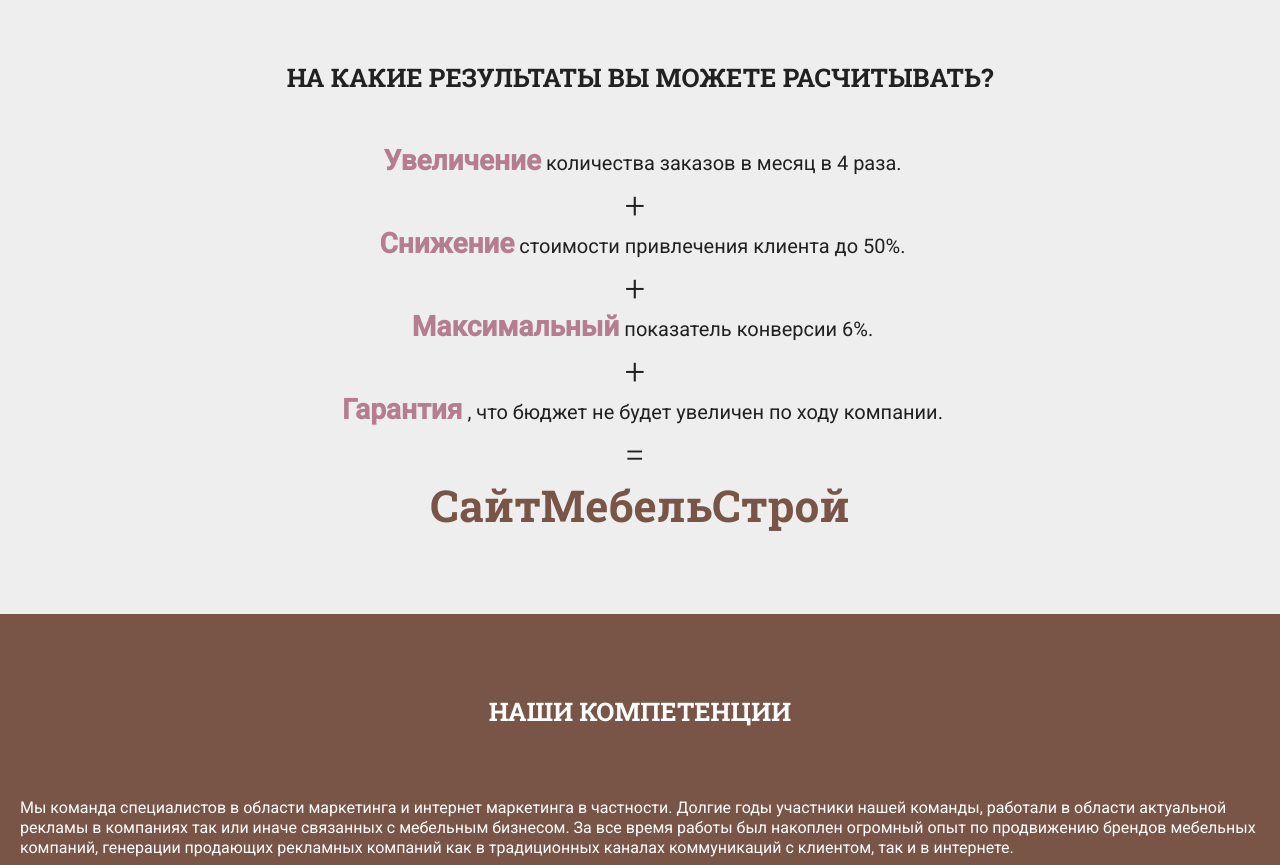
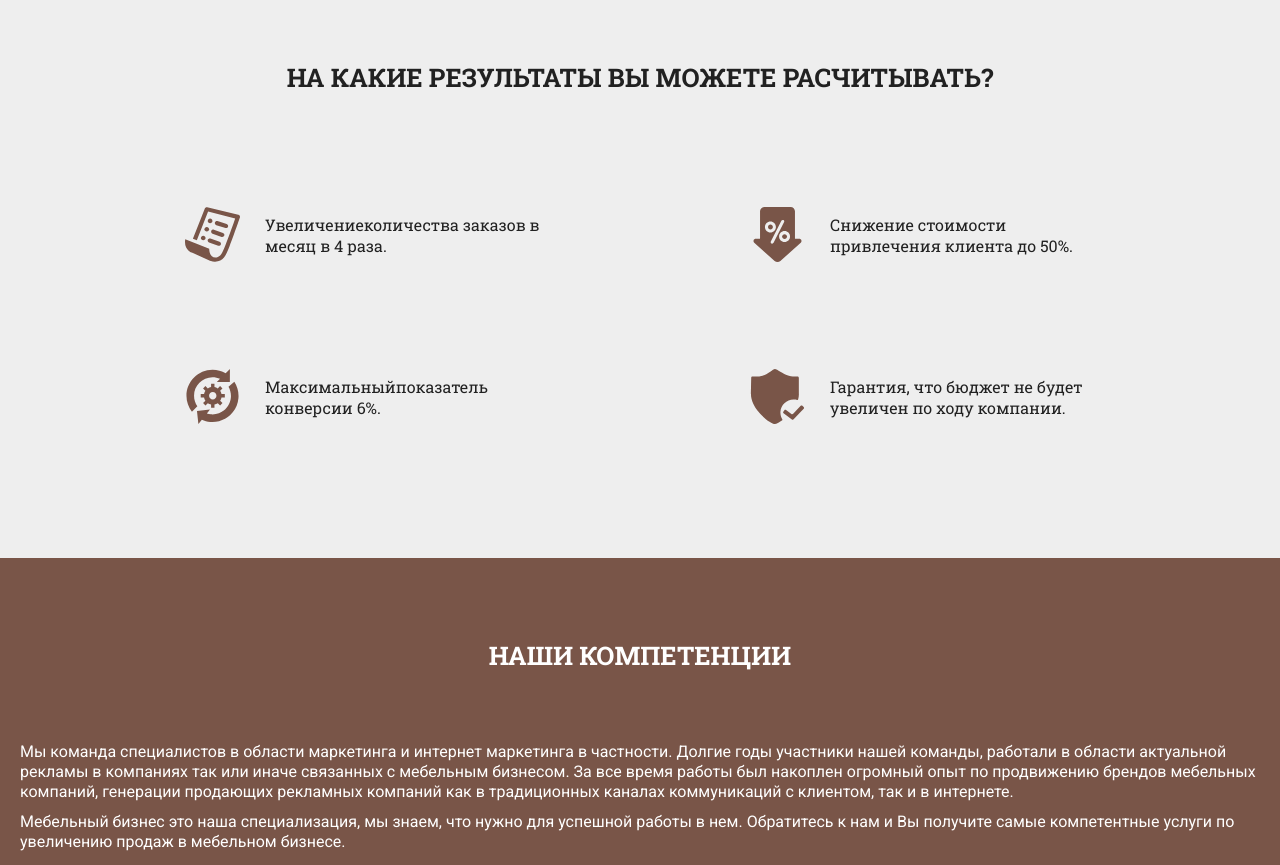
Before and after one commit to colorkid/digitale, a plain HTML site: page index.html in a window 1280 px wide. Shown: the part 860-1725 px from the top of the page. Drawn offline with Linux system fonts and the light colour scheme.

Commit message:
again 31

```diff
--- a/index.html
+++ b/index.html
@@ -44,12 +44,12 @@
 				<div class="wrapper wrapper--center">
 					<h2>На какие результаты вы можете расчитывать?</h2>
 					<ul class="result__ul">
-						<li class="result__li"><span class="result__spec-word">Увеличение</span>количества заказов в месяц в 4 раза.</li>
-						<li class="result__li"><span class="result__spec-word">Снижение</span> стоимости привлечения клиента до 50%.</li>
-						<li class="result__li"><span class="result__spec-word">Максимальный</span>показатель конверсии 6%.</li>
-						<li class="result__li"><span class="result__spec-word">Гарантия</span>, что бюджет не будет увеличен по ходу компании.</li>
+						<li class="result__li result__li--order"><span class="result__spec-word">Увеличение</span>количества заказов в месяц в 4 раза.</li>
+						<li class="result__li result__li--discount"><span class="result__spec-word">Снижение</span> стоимости привлечения клиента до 50%.</li>
+						<li class="result__li result__li--conversion"><span class="result__spec-word">Максимальный</span>показатель конверсии 6%.</li>
+						<li class="result__li result__li--garant"><span class="result__spec-word">Гарантия</span>, что бюджет не будет увеличен по ходу компании.</li>
 					</ul>
-					<span class="result__name">СайтМебельСтрой</span>
+					<!--<span class="result__name">СайтМебельСтрой</span>-->
 				</div>
 			</section>
 			<section class="competence">
--- a/style.less
+++ b/style.less
@@ -311,6 +311,39 @@ main{
     padding-bottom: 80px;
 }
 
+.result__ul{
+	display: flex;
+	justify-content: center;
+	flex-wrap: wrap;
+	align-items: center;
+}
+
+.result__li{
+	width: 275px;
+	padding: 20px 0 20px 90px;
+	margin: 40px 100px;
+	font-size: 16px;
+	background-repeat: no-repeat;
+	background-size: 15%;
+	background-position: 10px 13px;
+}
+
+.result__li--order{
+	background-image: url("img/order.svg");
+}
+
+.result__li--discount{
+	background-image: url("img/discount.svg");
+}
+
+.result__li--conversion{
+	background-image: url("img/conversion.svg");
+}
+
+.result__li--garant{
+	background-image: url("img/garant.svg");
+}
+/*
 .result__ul {
     font-family: 'Roboto', sans-serif;
     font-size: 20px;
@@ -356,6 +389,7 @@ main{
     color: @primaryColor;
     font-weight: 600;
 }
+*/
 
 .competence{
 	display: flex;
@@ -412,7 +446,6 @@ main{
 
 
 
-
 @media (max-width: 320px){
 
 }
```
Also changed, not shown: img/conversion.svg (added), img/discount.svg (added), img/garant.svg (added), img/order.svg (added).
